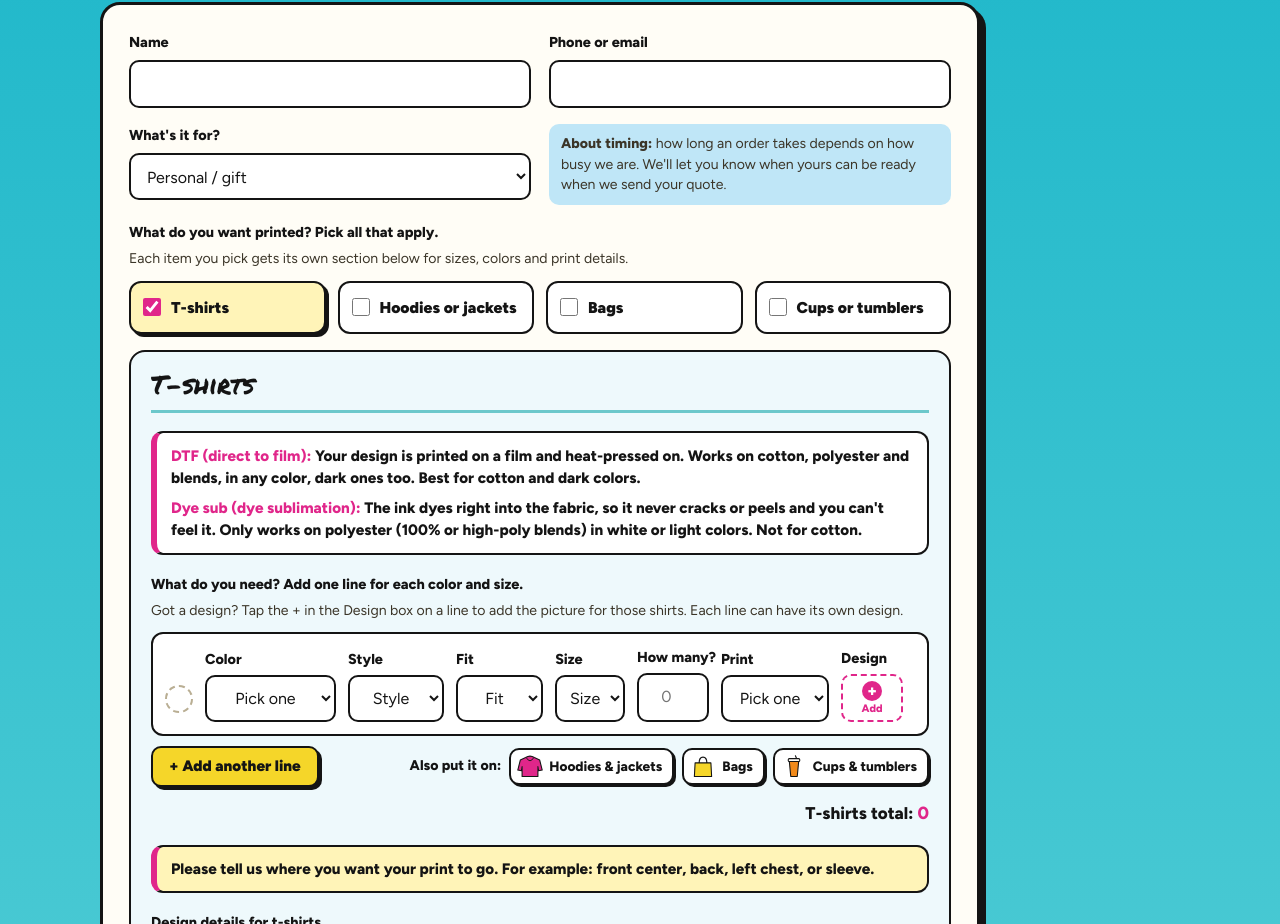
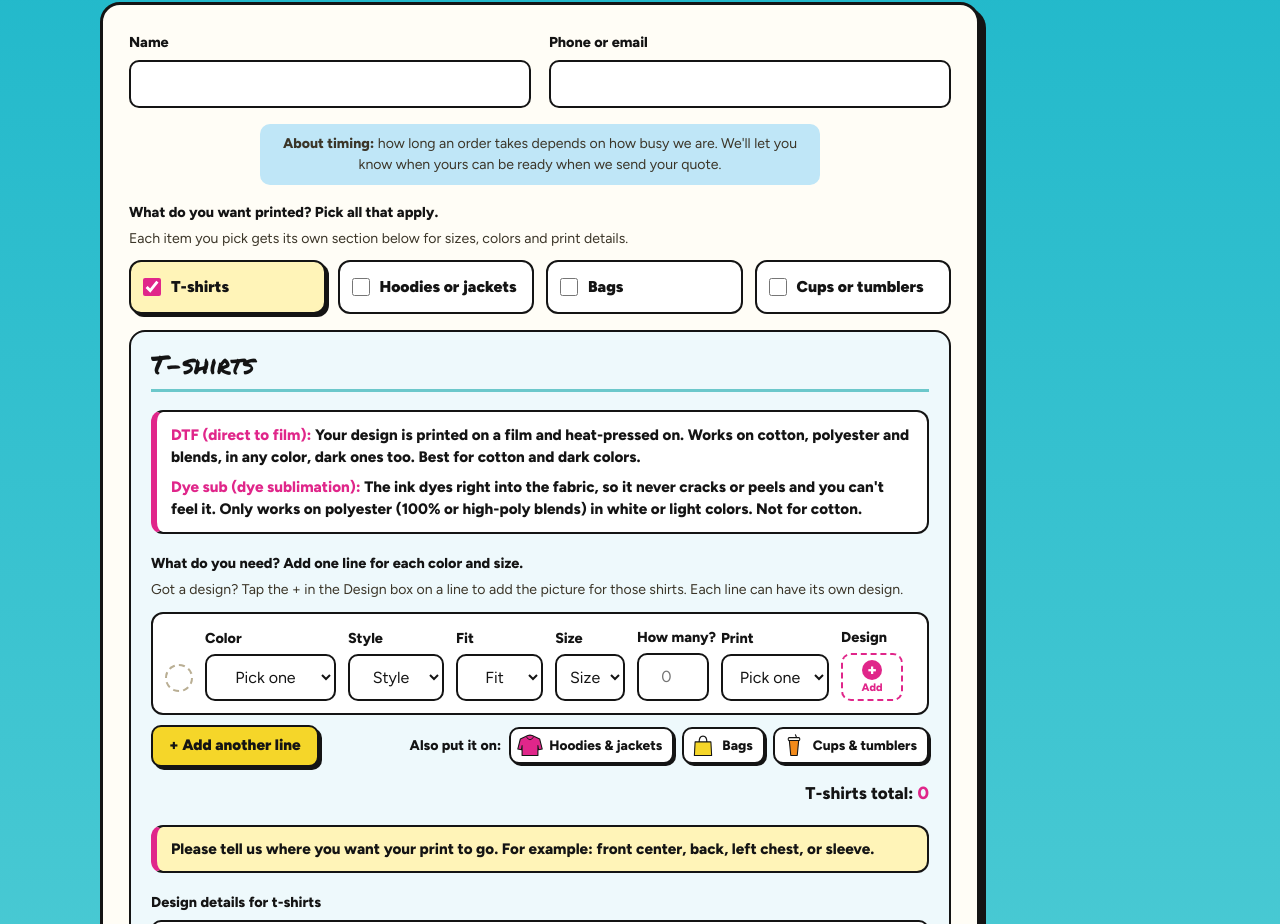
Before and after one commit to tikitsllc-code/tiki-ts-website, a website: page index.html in a window 1280 px wide. Shown: the part 2419-3343 px from the top of the page. Drawn offline with Linux system fonts and the light colour scheme.

Commit message:
Quote form: remove What's it for, center About timing

```diff
--- a/index.html
+++ b/index.html
@@ -346,7 +346,7 @@
     display: grid; place-items: center; font: 900 0.7rem/1 var(--body); color: var(--ink-soft);
   }
   .timing-note {
-    margin: 0; align-self: end;
+    margin: 0; grid-column: 1 / -1; justify-self: center; max-width: 560px; text-align: center;
     background: var(--sky-pale); border-radius: 10px; padding: 10px 12px;
     font-size: 0.88rem; line-height: 1.45; color: var(--ink-soft);
   }
@@ -601,16 +601,6 @@
           <label for="q-phone" data-c="form.contactLabel">Phone or email</label>
           <input id="q-phone" name="contact" required>
         </div>
-        <div class="field">
-          <label for="q-type" data-c="form.purposeLabel">What's it for?</label>
-          <select id="q-type" name="type">
-            <option>Personal / gift</option>
-            <option>Business or brand</option>
-            <option>Team or club</option>
-            <option>Event or reunion</option>
-            <option>Something else</option>
-          </select>
-        </div>
         <p class="timing-note"><b data-c="quote.timingLabel">About timing:</b> <span data-c="quote.timingNote">how long an order takes depends on how busy we are. We'll let you know when yours can be ready when we send your quote.</span></p>
 
         <fieldset class="field full group">
@@ -836,12 +826,6 @@
     box.innerHTML = '<span class="who">Follow us</span>' + socialLinks.map(([u, label]) =>
       '<a class="social" href="' + escT(u) + '" target="_blank" rel="noopener">' + label + '</a>').join('');
     box.hidden = false;
-  }
-
-  if (Array.isArray(CONTENT.purposes) && CONTENT.purposes.length) {
-    const sel = document.getElementById('q-type');
-    sel.innerHTML = '';
-    CONTENT.purposes.forEach(p => { const o = document.createElement('option'); o.textContent = p; sel.appendChild(o); });
   }
 
   document.getElementById('yr').textContent = new Date().getFullYear();
@@ -1326,7 +1310,6 @@
       '',
       'Name: ' + f.name.trim(),
       'Reach me at: ' + f.contact.trim(),
-      'For: ' + f.type,
       'Artwork: ' + f.art
     ];
     chosen.forEach(it => {
@@ -1346,7 +1329,6 @@
     const order = {
       name: f.name.trim(),
       contact: f.contact.trim(),
-      purpose: f.type,
       artwork: f.art,
       items: chosen.map(it => ({
         product: it.label,
```
